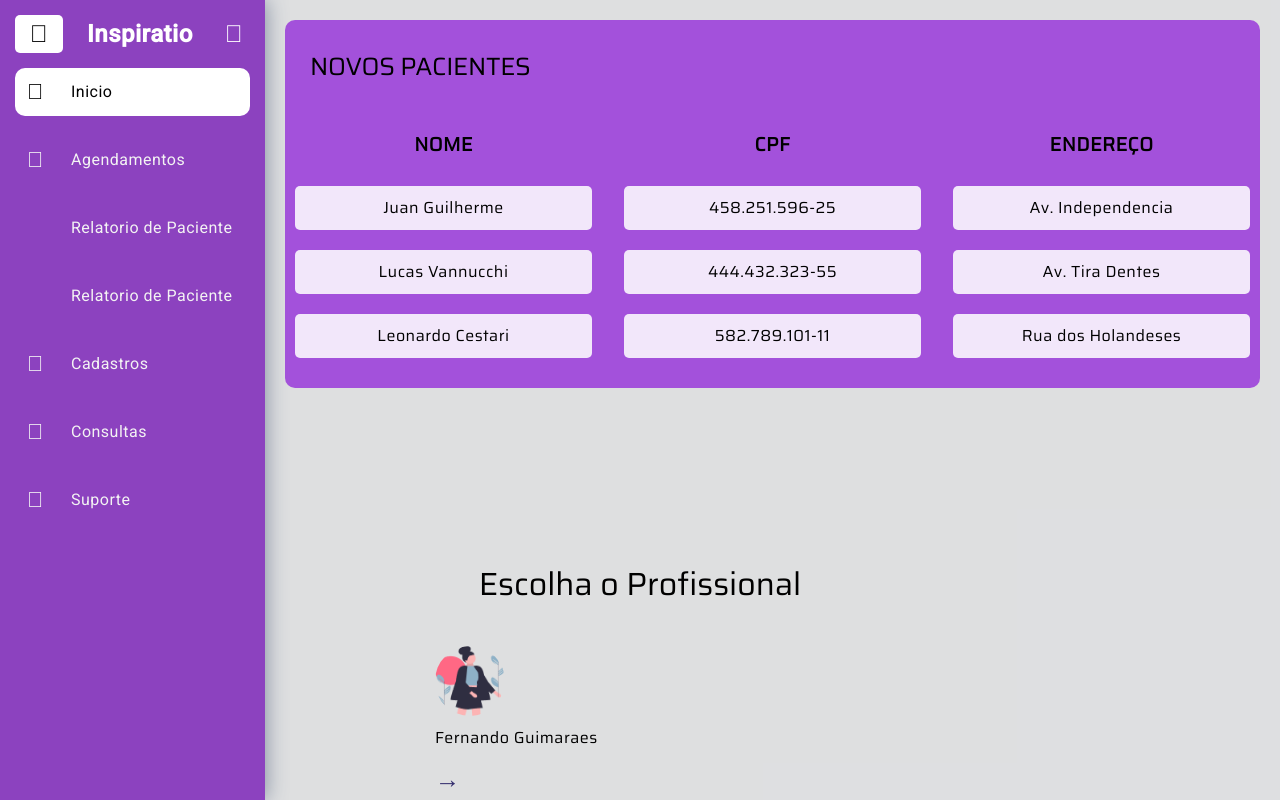
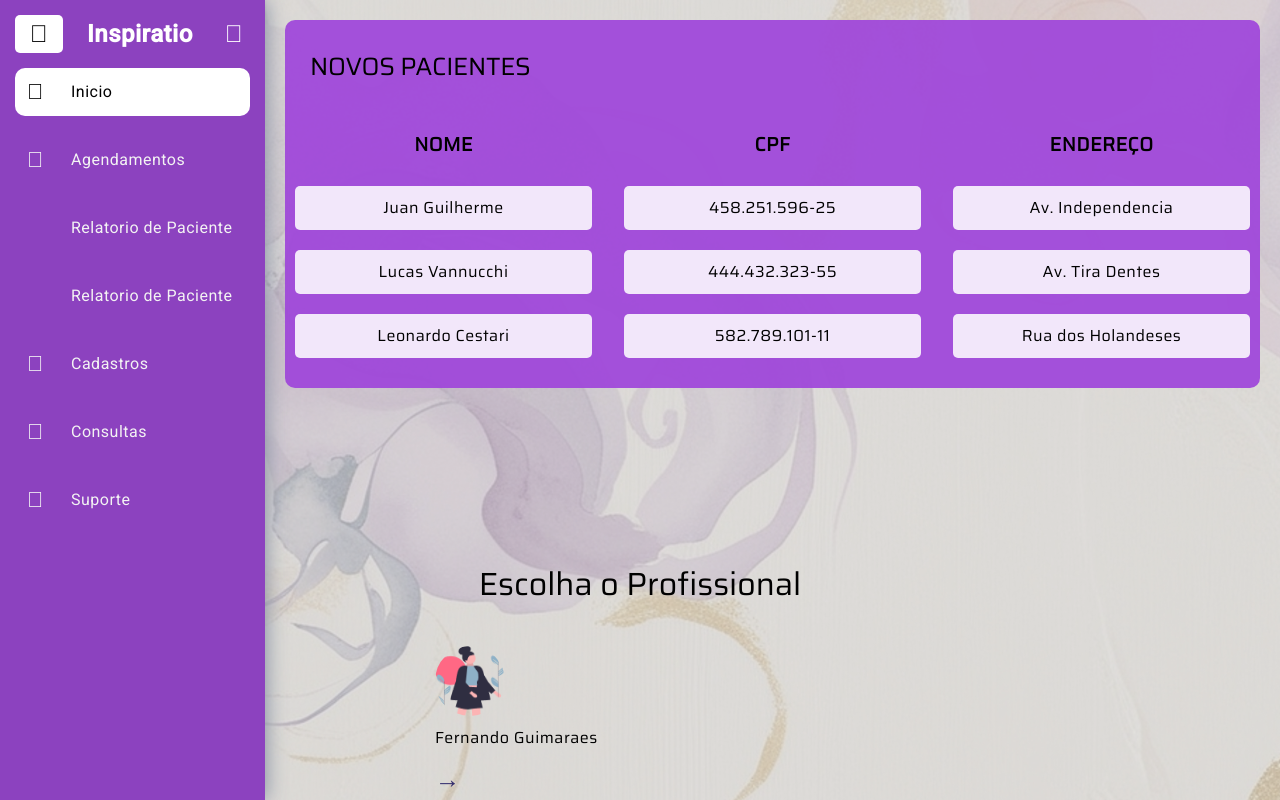
Before and after one commit to leoocestari/InspiratioWS, an Angular app: page /home in a window 1280 px wide. Shown: the top 800 px of the page. Built offline with nearby package versions, Linux system fonts and the light colour scheme; some icons are missing; a web font is replaced by a local one.

Commit message:
att backgrounds

```diff
--- a/src/app/modules/pages/consultar/consultar.component.scss
+++ b/src/app/modules/pages/consultar/consultar.component.scss
@@ -5,6 +5,7 @@
     background-color: rgba(204, 204, 204, 0.548);
     background-size: cover;
     background-repeat: no-repeat;
+    background: url('/leo2.jpg');
     height: 100vh;
     gap: 20px;
 }
--- a/src/app/modules/pages/home/home.component.scss
+++ b/src/app/modules/pages/home/home.component.scss
@@ -10,7 +10,9 @@
 }
 
 main {
-  height: 100%;
+  height: 100vh;
+  background: url('/leo2.jpg');
+  background-repeat: no-repeat;
 }
 
 .container {
--- a/src/app/modules/pages/register-pacients/register-pacients.component.scss
+++ b/src/app/modules/pages/register-pacients/register-pacients.component.scss
@@ -5,6 +5,7 @@
     background-color: rgba(204, 204, 204, 0.548);
     background-size: cover;
     background-repeat: no-repeat;
+    background: url('/leo2.jpg');
     height: 100vh;
     gap: 20px;
 }
```
